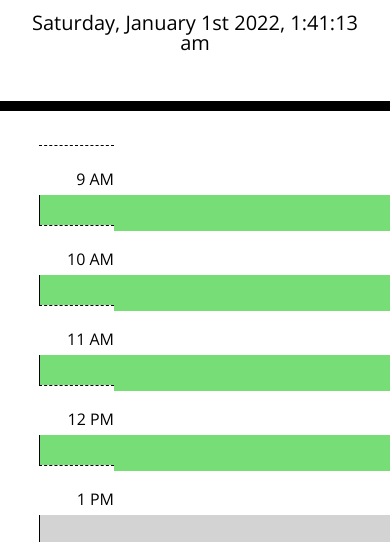
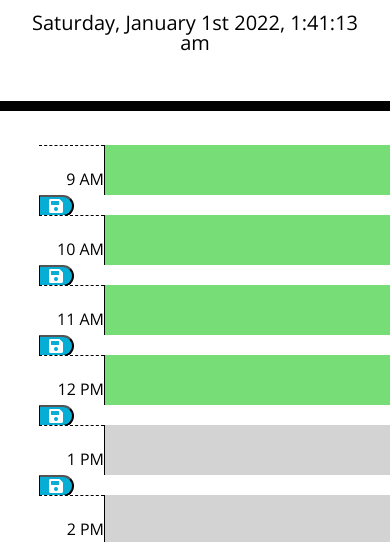
Before and after one commit to luckylobster25/Schedule-Homework, a plain HTML site: page index.html in a window 390 px wide. Shown: the part 256-798 px from the top of the page. Drawn offline with nearby package versions, Linux system fonts and the light colour scheme.

Commit message:
added media query

```diff
--- a/style.css
+++ b/style.css
@@ -83,3 +83,18 @@ label {
 button {
   width: 40px;
 }
+@media screen and (max-width: 1000px) {
+  label {
+    width: 65px;
+  }
+  button {
+    width: 35px;
+  }
+  .row {
+    height: 70px;
+  }
+  textarea {
+    width: 80%;
+  }
+}
+/* added code to help adjust when screen is smaller than 1000px */
```
